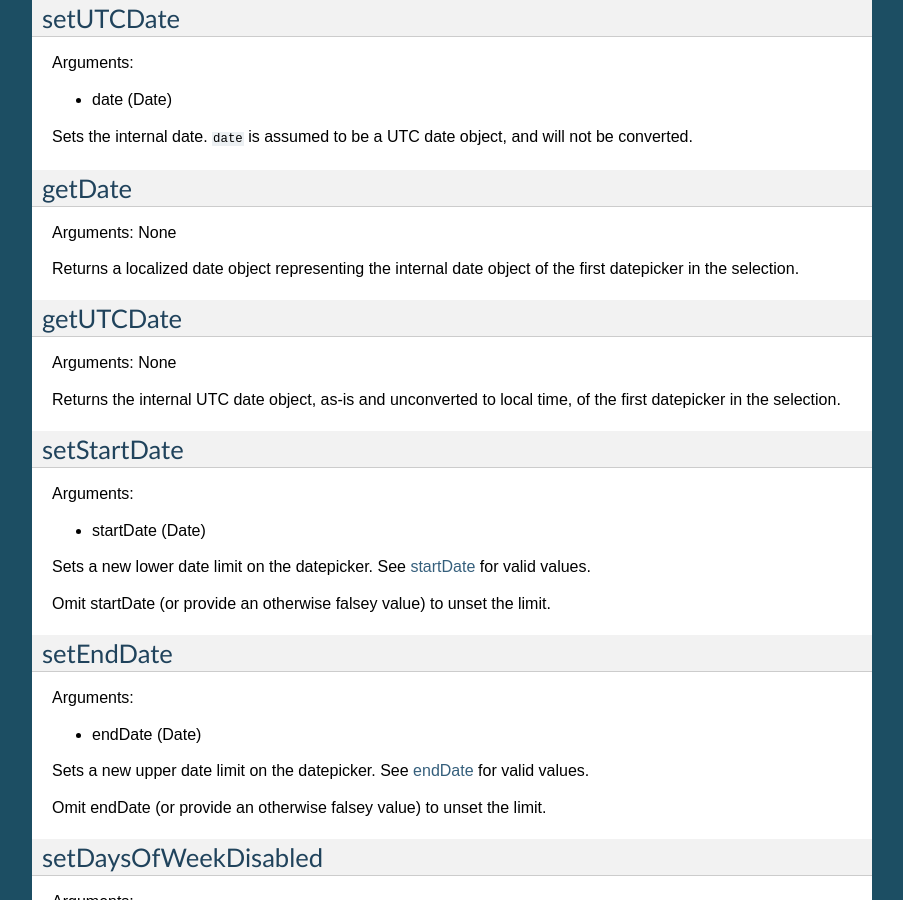
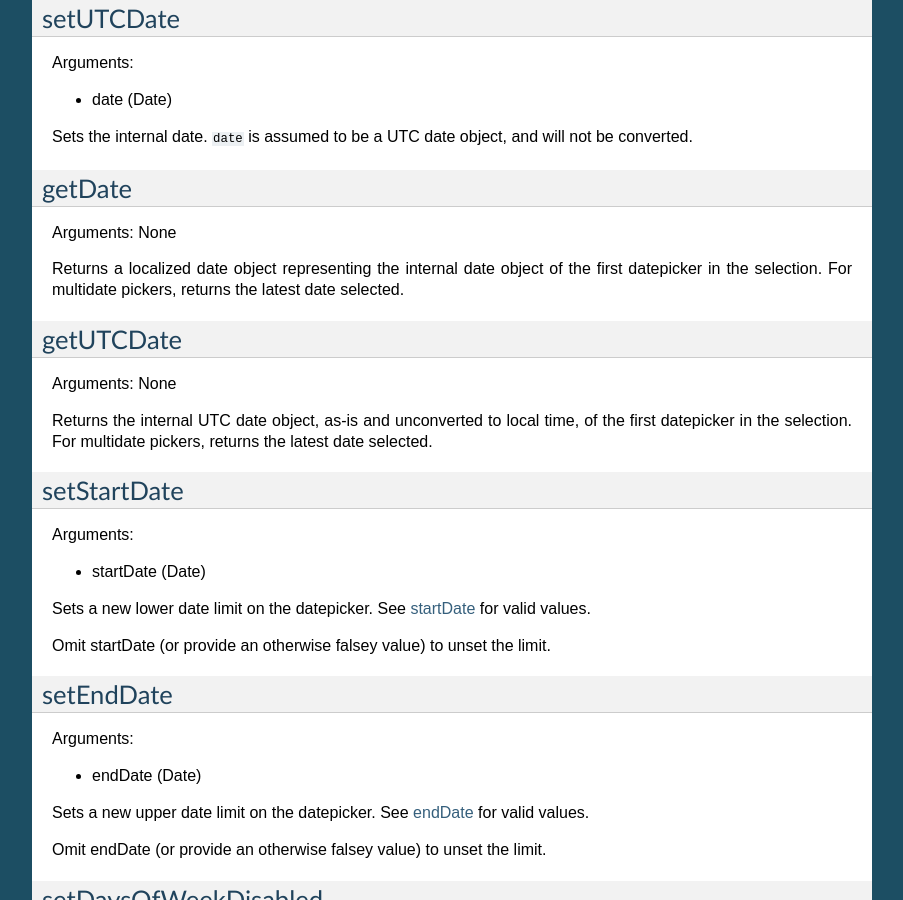
Before and after one commit to uxsolutions/bootstrap-datepicker, a Sphinx documentation site: the page built from docs/methods.rst, in a window 1280 px wide and 900 px high, scrolled down 1062 px. Shown: the whole window, without its empty margins (198-1101 px from the left). Built offline with Sphinx 7.4.7, drawn with Linux system fonts in a browser that asks for light colours.

Commit message:
Update get{,UTC}Date docs for multidate

```diff
--- a/docs/methods.rst
+++ b/docs/methods.rst
@@ -73,7 +73,7 @@ getDate
 
 Arguments: None
 
-Returns a localized date object representing the internal date object of the first datepicker in the selection.
+Returns a localized date object representing the internal date object of the first datepicker in the selection.  For multidate pickers, returns the latest date selected.
 
 
 getUTCDate
@@ -81,7 +81,7 @@ getUTCDate
 
 Arguments: None
 
-Returns the internal UTC date object, as-is and unconverted to local time, of the first datepicker in the selection.
+Returns the internal UTC date object, as-is and unconverted to local time, of the first datepicker in the selection.  For multidate pickers, returns the latest date selected.
 
 
 setStartDate
```
